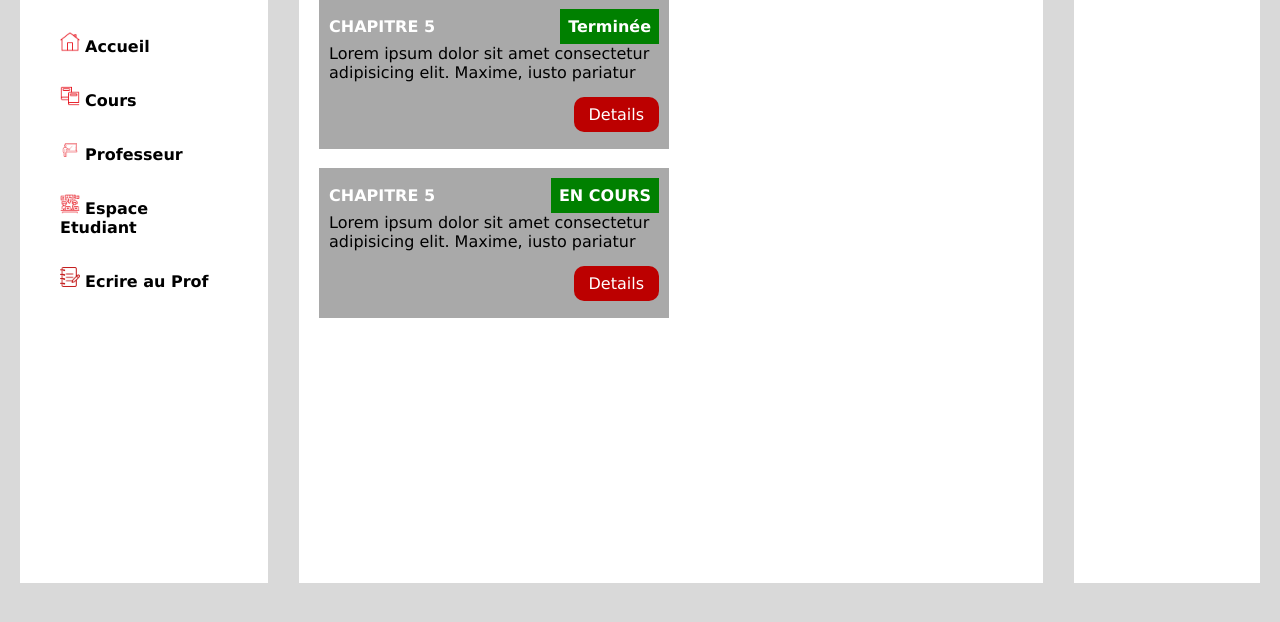
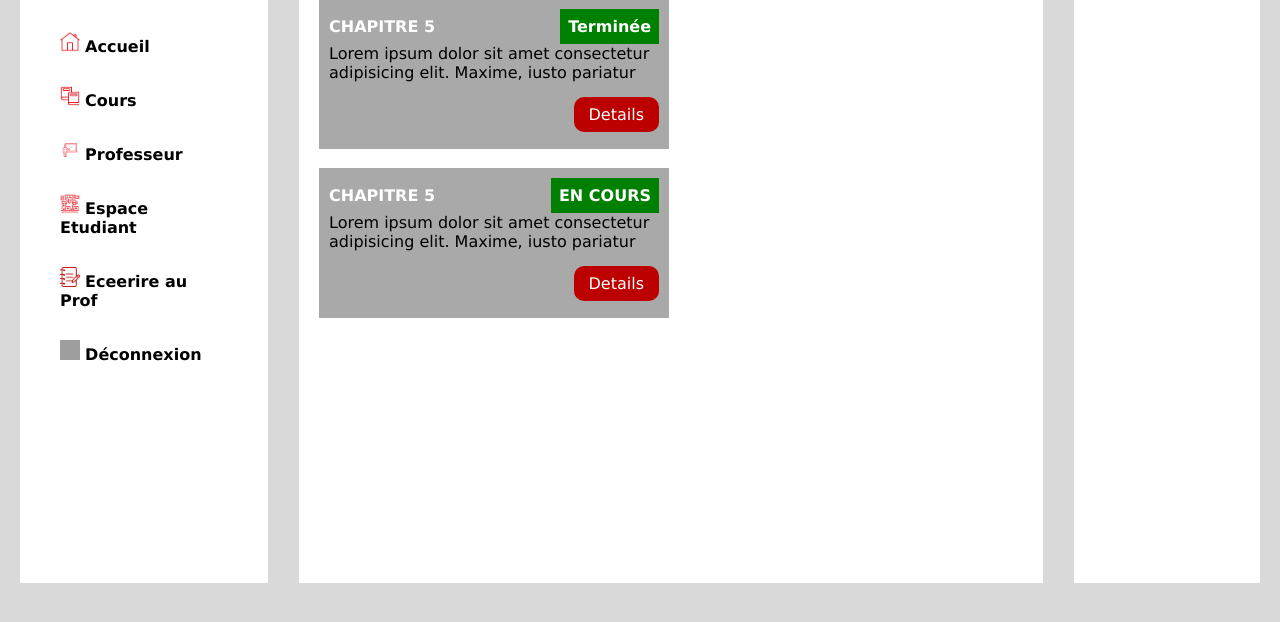
Before and after one commit to Lvmzoo-Dev/hackaton_gomycode, a PHP site: page /dashboardEtu.php in a window 1280 px wide. Shown: the part 137-759 px from the top of the page. Run offline with PHP 8.4, Linux system fonts and the light colour scheme; grey boxes are pictures that could not be loaded.

Commit message:
update dashboard

```diff
--- a/dashboardEtu.php
+++ b/dashboardEtu.php
@@ -34,7 +34,8 @@
                     <li><img src="images/cours.png" class="icon" alt=""> <a href="#">Cours</a></li>
                     <li><img src="images/prof.png" class="icon" alt=""> <a href="#">Professeur</a></li>
                     <li><img src="images/espace-etudiant.png" class="icon" alt=""> <a href="EspaceEtudiant.php">Espace Etudiant</a></li>
-                    <li><img src="images/ecrire.png" class="icon" alt=""> <a href="#" onclick="openForm()">Ecrire au Prof</a></li>
+                    <li><img src="images/ecrire.png" class="icon" alt=""> <a href="#" onclick="openForm()">Eceerire au Prof</a></li>
+                    <li><img src="images/deconnexion.png" class="icon" alt=""> <a href="#">Déconnexion</a></li>
                 </ul>
             </nav>
 
```
